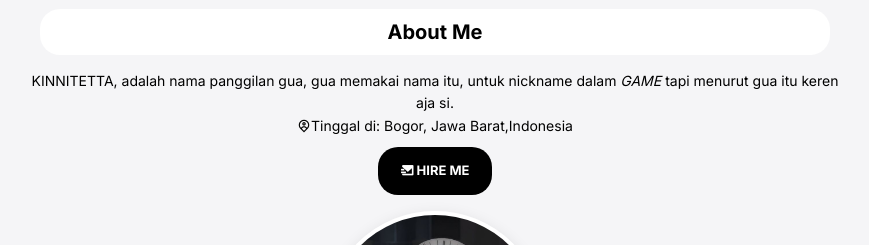
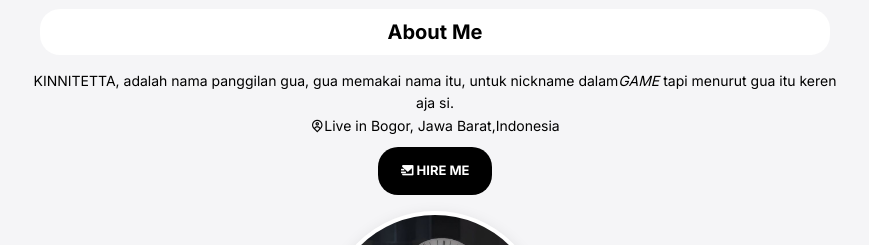
Before and after one commit to KINNITETTA/kinnitetta.github.io, a plain HTML site: page index.html in a window 1280 px wide. Shown: the part 230-475 px from the top of the page, without its empty margins (205-1074 px from the left). Drawn offline with nearby package versions, Linux system fonts and the light colour scheme.

Commit message:
Fix formatting in About Me section of index.html

```diff
--- a/index.html
+++ b/index.html
@@ -32,8 +32,8 @@
             <h2>About Me</h2>
         <address class="about1">
             <p>
-            KINNITETTA, adalah nama panggilan gua, gua memakai nama itu, untuk nickname dalam <em>GAME</em> tapi menurut gua itu keren aja si.<br>
-            <i class="ri-map-pin-user-line"></i>Tinggal di: Bogor, Jawa Barat,Indonesia
+            KINNITETTA, adalah nama panggilan gua, gua memakai nama itu, untuk nickname dalam<i>GAME</i> tapi menurut gua itu keren aja si.<br>
+            <i class="ri-map-pin-user-line"></i>Live in Bogor, Jawa Barat,Indonesia
             <br>
             <a href="https://mail.google.com/mail/?view=cm&to=kinnitetta@gmail.com" target="_blank" class="btn-hire">
                 <i class="ri-mail-send-fill"></i> HIRE ME
```
